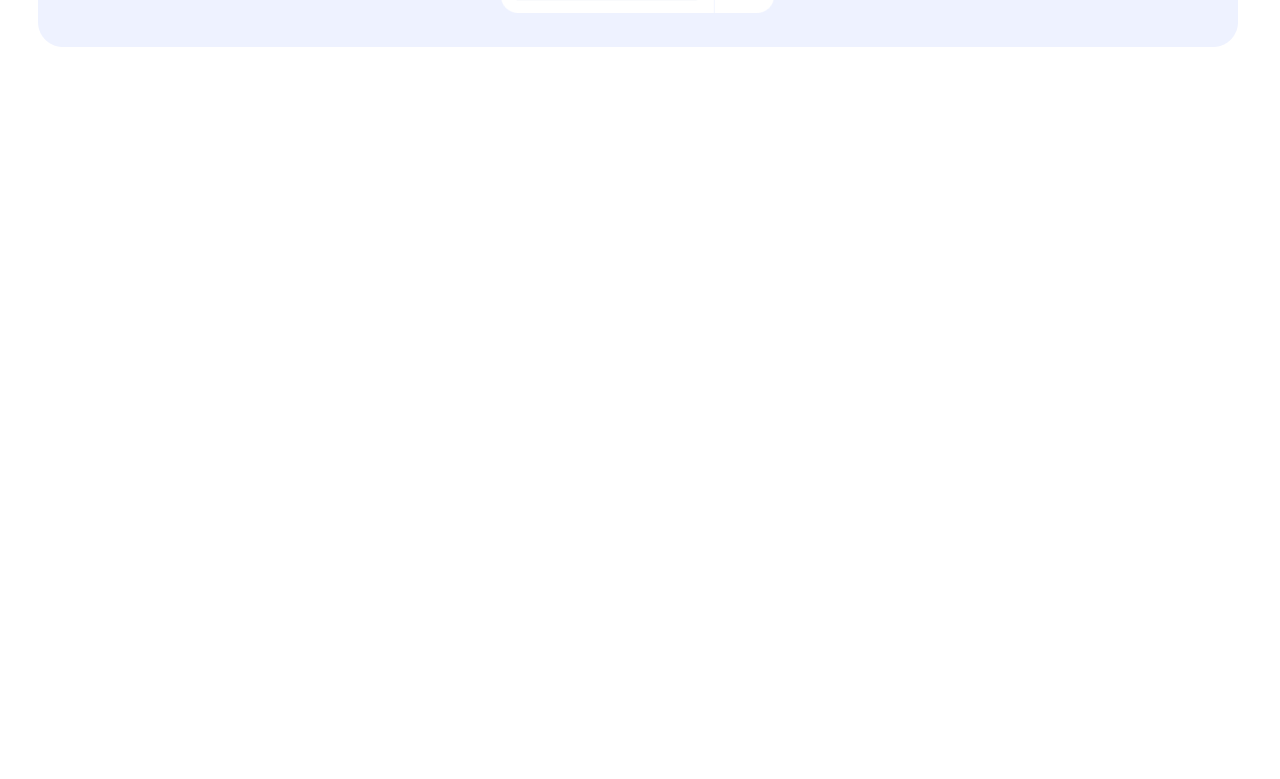
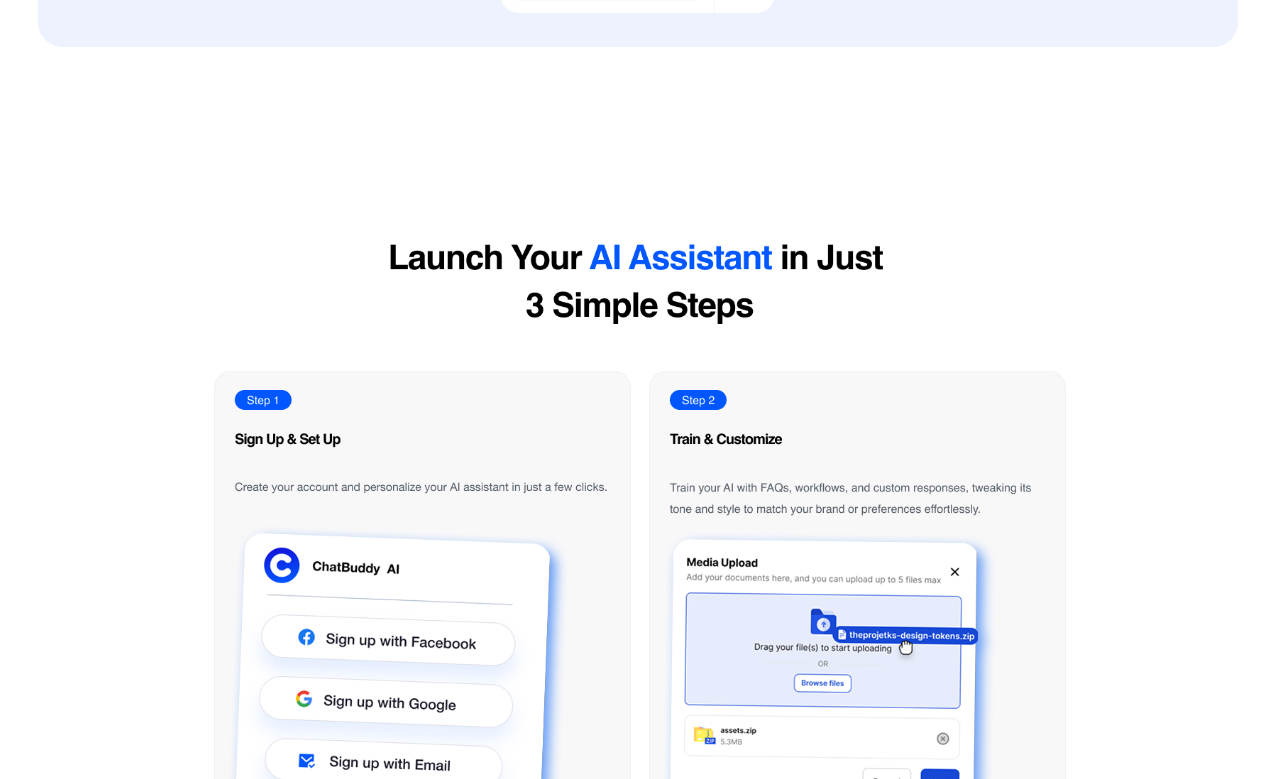
Before and after one commit to Donald2023-source/Readify, a Next.js app: page / in a window 1280 px wide. Shown: the part 1881-2660 px from the top of the page. Before the commit the page ends 1988 px from the top, so only its background shows below. Built offline with nearby package versions, Linux system fonts and the light colour scheme.

Commit message:
how it works

```diff
--- a/app/page.tsx
+++ b/app/page.tsx
@@ -1,4 +1,4 @@
-"use client";
+'use client'
 import React from "react";
 import Navbar from "./Components/Navbar";
 import Hero from "./Components/Hero";
@@ -9,6 +9,7 @@ import { FaSearch } from "react-icons/fa";
 import Image from "next/image";
 import frame from "@/public/Frame 105.png";
 import { motion } from "framer-motion";
+import Himage from "@/public/How it works.png"
 const page = () => {
   return (
     <div>
@@ -56,6 +57,12 @@ const page = () => {
           </div>
           <Image className="my-10" src={frame} alt="frame" />
         </motion.div>
+
+        <motion.div  className="flex flex-col border items-center justify-center gap-10">
+        <h2 className="font-bold text-3xl text-center mx-auto w-[80%]">Launch Your AI Assistant In Just 3 Simple Steps</h2>
+
+<Image className="w-[80%] mx-auto" src={Himage} alt="How it works" />
+        </motion.div>
       </div>
     </div>
   );
```
Also changed, not shown: public/How it works.png (added).
